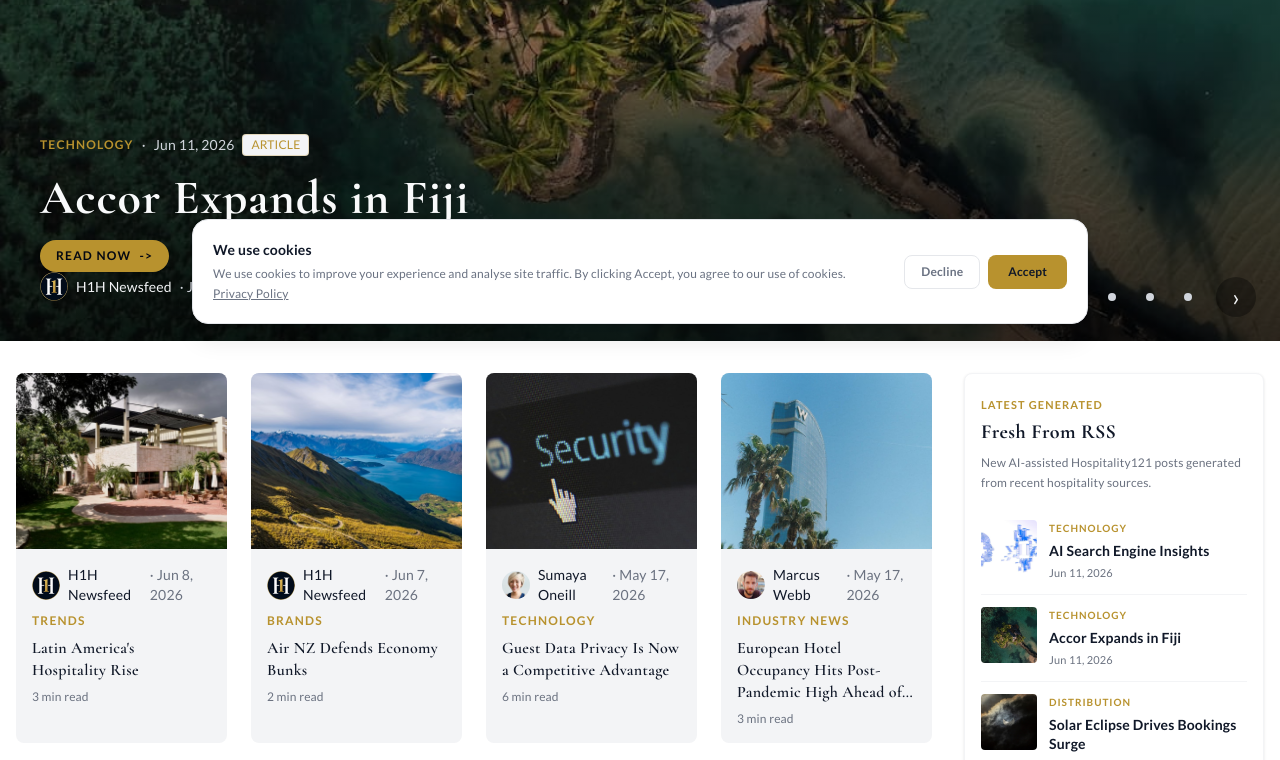
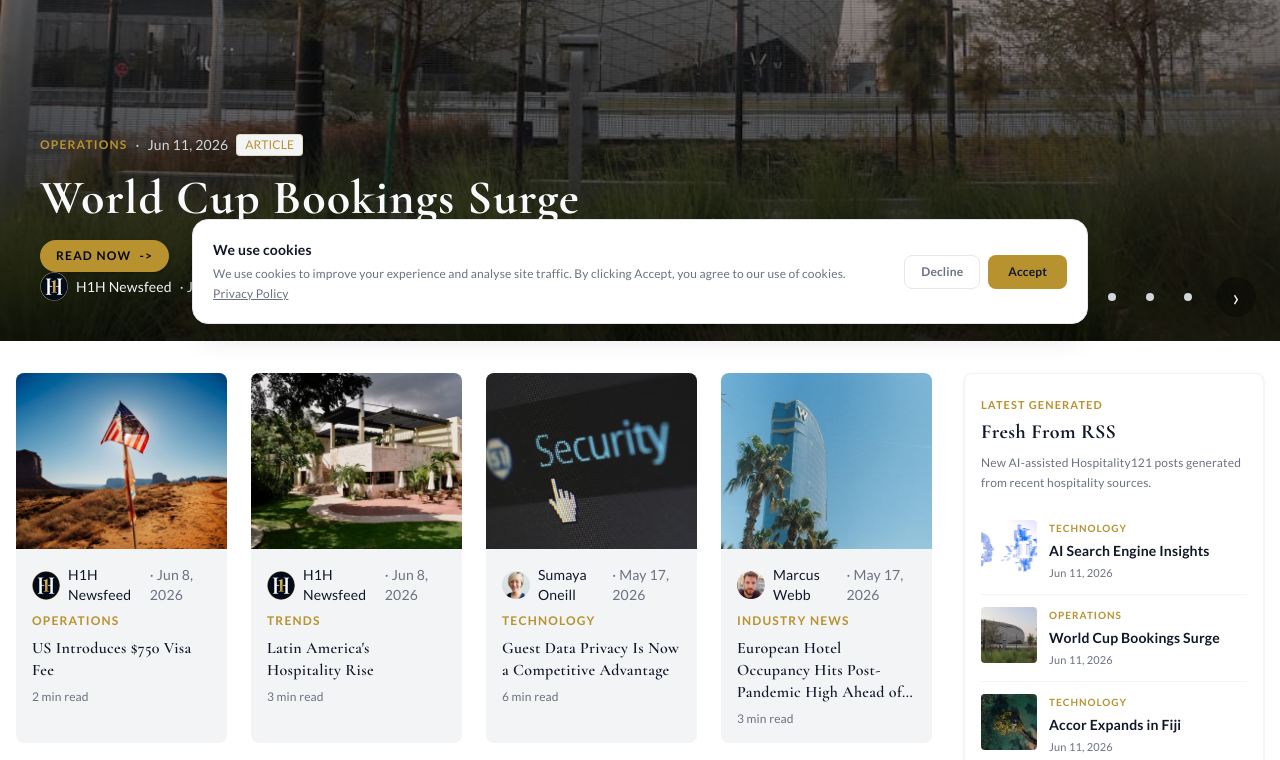
Before and after one commit to Aitibour/hospitality121, a Next.js app: page / in a window 1280 px wide. Shown: the part 460-1220 px from the top of the page. Built offline with nearby package versions, Linux system fonts and the light colour scheme; no server answers.

Commit message:
feat(news): auto-post world-cup-bookings

```diff
--- /dev/null
+++ b/content/news/world-cup-bookings.mdx
@@ -0,0 +1,23 @@
+---
+title: "World Cup Bookings Surge"
+category: "OPERATIONS"
+author: "H1H Newsfeed"
+authorAvatar: "/images/Logo.png"
+date: "2026-06-11"
+readTime: "1 min read"
+image: "/images/content/auto-world-cup-bookings.jpg"
+featured: false
+type: "news"
+description: "Hotels await last-minute World Cup bookings from soccer fans."
+source: "skift.com"
+sourceUrl: "https://skift.com/2026/06/11/hotels-hope-last-minute-world-cup-bookings/"
+---
+
+As the World Cup approaches, hotels are anticipating a surge in last-minute bookings from soccer fans. This influx of spontaneous travelers could bring a significant boost to the hospitality industry, particularly for hotels located near stadiums and major tournament venues. Hotel operators are preparing for the potential surge by adjusting their pricing strategies and availability. Data suggests that many fans are waiting until the last minute to book their accommodations, hoping to secure the best rates and availability. This trend is largely driven by the increasing popularity of online booking platforms and travel apps, which provide users with real-time pricing and availability information. The World Cup is expected to attract millions of spectators from around the globe, and hotels are well-positioned to capitalize on this demand. However, the extent to which last-minute bookings will materialize remains uncertain, and hotel operators are closely monitoring booking trends to adjust their strategies accordingly. The success of hotels in capturing this demand will depend on their ability to respond quickly to changing market conditions and provide attractive rates and packages to potential guests.
+
+## Related Hospitality121 Coverage
+
+- [Hospitality121 Core Hub](https://hospitality121.com)
+- [Hospitality News](https://hospitality121.com/news)
+- [Hotel Operations](https://hospitality121.com/hotel-operations)
+- [Hospitality Technology in Toronto](https://hospitality121.com/geo/hospitality-technology-toronto)
--- a/scripts/seen-articles.json
+++ b/scripts/seen-articles.json
@@ -85,5 +85,8 @@
   "https://www.hospitalitynet.org/news/4132931/marriott-international-completes-transaction-to-bring-lefay-into-its-global-portfolio-through-joint-venture",
   "https://www.hospitalitynet.org/news/4132918/sustainable-hotel-credentials-a-supply-chain-decision-not-a-technology-roadmap",
   "https://www.hospitalitynet.org/news/4132924/accor-and-yavu-collective-sign-landmark-multi-hotel-deal-in-fiji",
-  "https://www.hospitalitynet.org/news/4132940/travel-media-group-launches-tmg-ai-signal-report-giving-hotels-visibility-into-how-ai-search-engines-represent-their-properties"
+  "https://www.hospitalitynet.org/news/4132940/travel-media-group-launches-tmg-ai-signal-report-giving-hotels-visibility-into-how-ai-search-engines-represent-their-properties",
+  "https://skift.com/2026/06/11/aven-hospitality-hotel-direct-booking-ai/",
+  "https://skift.com/2026/06/11/canadian-tourist-bailed-on-the-u-s-canadian-airlines-still-see-growth/",
+  "https://skift.com/2026/06/11/hotels-hope-last-minute-world-cup-bookings/"
 ]
```
Also changed, not shown: public/images/content/auto-world-cup-bookings.jpg (added).
